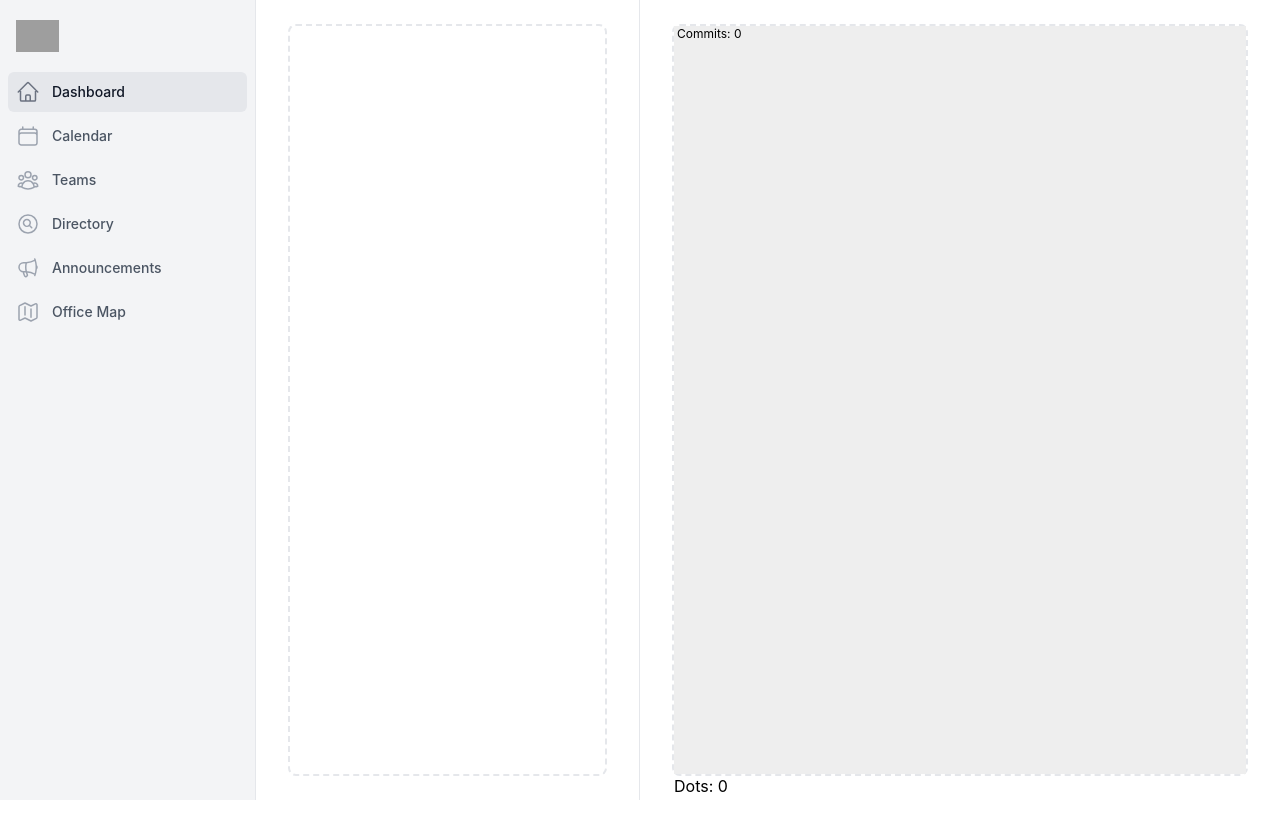
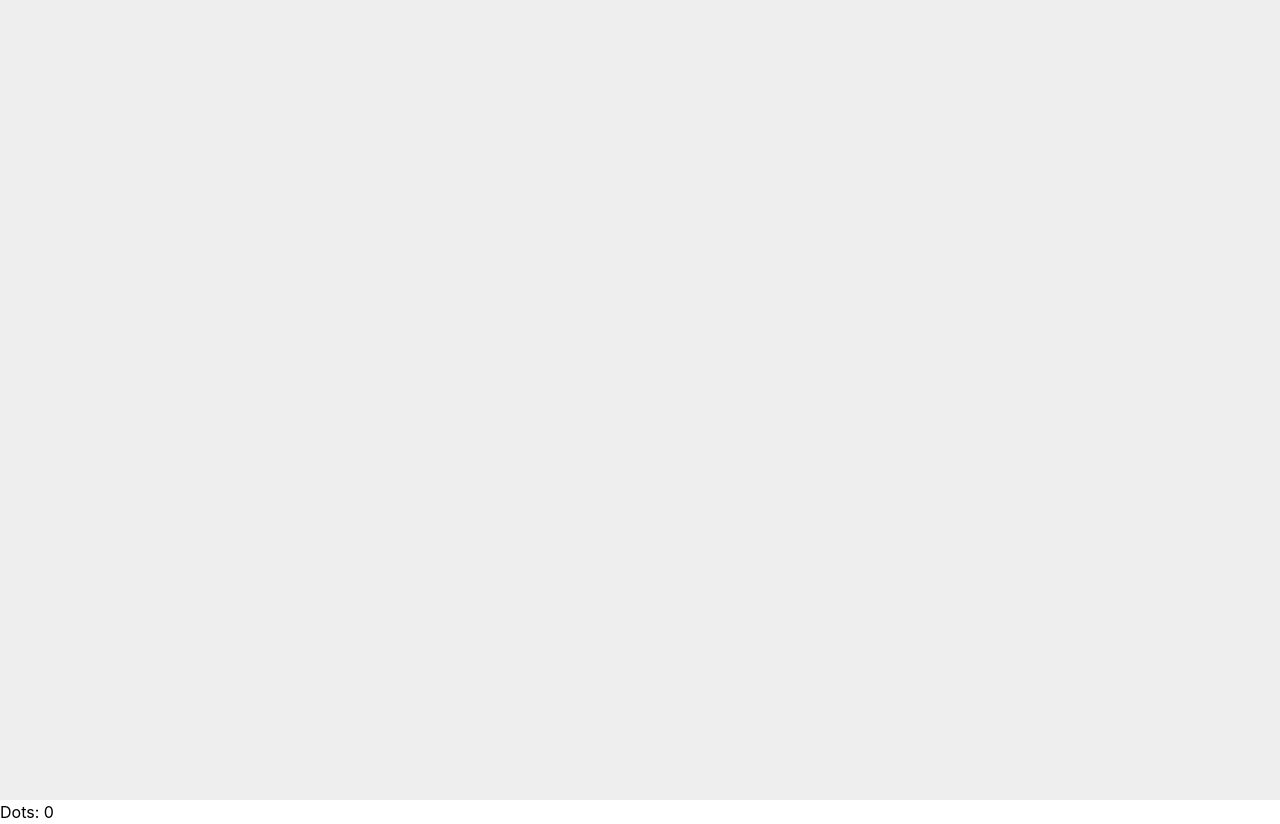
Before and after one commit to mplibunao/sketchy, a React (Vite) app: page / in a window 1280 px wide. Before the commit the page ends 800 px from the top, so only its background shows below. Built offline with nearby package versions, Linux system fonts and the light colour scheme; grey boxes are pictures that could not be loaded.

Commit message:
- Draws a shape over the dots - Clears dots when drawing shape - Removes complex layout for now as I've found the margins and paddings   are the one causing the x and y values of the svg to become incorrect

```diff
--- a/src/components/Layout.tsx
+++ b/src/components/Layout.tsx
@@ -1,4 +1,3 @@
-import { Dialog, Transition } from "@headlessui/react";
 import {
 	Bars3Icon,
 	CalendarIcon,
@@ -8,221 +7,82 @@ import {
 	MegaphoneIcon,
 	UserGroupIcon,
 	XMarkIcon,
-} from "@heroicons/react/24/outline";
-import clsx from "clsx";
-import { Fragment, useState } from "react";
-
-export interface LayoutProps {
-  children?: React.ReactNode;
-}
+} from '@heroicons/react/24/outline'
+import clsx from 'clsx'
 
 const navigation = [
-  { name: "Dashboard", href: "#", icon: HomeIcon, current: true },
-  { name: "Calendar", href: "#", icon: CalendarIcon, current: false },
-  { name: "Teams", href: "#", icon: UserGroupIcon, current: false },
+	{ name: 'Dashboard', href: '#', icon: HomeIcon, current: true },
+	{ name: 'Calendar', href: '#', icon: CalendarIcon, current: false },
+	{ name: 'Teams', href: '#', icon: UserGroupIcon, current: false },
 	{
-    name: "Directory",
-    href: "#",
+		name: 'Directory',
+		href: '#',
 		icon: MagnifyingGlassCircleIcon,
 		current: false,
 	},
-  { name: "Announcements", href: "#", icon: MegaphoneIcon, current: false },
-  { name: "Office Map", href: "#", icon: MapIcon, current: false },
-];
+	{ name: 'Announcements', href: '#', icon: MegaphoneIcon, current: false },
+	{ name: 'Office Map', href: '#', icon: MapIcon, current: false },
+]
 
-export const Layout = ({ children }: LayoutProps): JSX.Element => {
-  const [sidebarOpen, setSidebarOpen] = useState<boolean>(false);
+interface LayoutProps {
+	children: React.ReactNode
+}
 
-  return (
-    <>
-      <div className="flex h-full">
-        <Transition.Root show={sidebarOpen} as={Fragment}>
-          <Dialog
-            as="div"
-            className="relative z-40 lg:hidden"
-            onClose={setSidebarOpen}
-          >
-            <Transition.Child
-              as={Fragment}
-              enter="transition-opacity ease-linear duration-300"
-              enterFrom="opacity-0"
-              enterTo="opacity-100"
-              leave="transition-opacity ease-linear duration-300"
-              leaveFrom="opacity-100"
-              leaveTo="opacity-0"
-            >
-              <div className="fixed inset-0 bg-gray-600 bg-opacity-75" />
-            </Transition.Child>
+export const Layout = ({ children }: LayoutProps) => {
+	return <div className='h-full'>{children}</div>
+}
 
-            <div className="fixed inset-0 z-40 flex">
-              <Transition.Child
-                as={Fragment}
-                enter="transition ease-in-out duration-300 transform"
-                enterFrom="-translate-x-full"
-                enterTo="translate-x-0"
-                leave="transition ease-in-out duration-300 transform"
-                leaveFrom="translate-x-0"
-                leaveTo="-translate-x-full"
-              >
-                <Dialog.Panel className="relative flex w-full max-w-xs flex-1 flex-col bg-white focus:outline-none">
-                  <Transition.Child
-                    as={Fragment}
-                    enter="ease-in-out duration-300"
-                    enterFrom="opacity-0"
-                    enterTo="opacity-100"
-                    leave="ease-in-out duration-300"
-                    leaveFrom="opacity-100"
-                    leaveTo="opacity-0"
-                  >
-                    <div className="absolute top-0 right-0 -mr-12 pt-2">
-                      <button
-                        type="button"
-                        className="ml-1 flex h-10 w-10 items-center justify-center rounded-full focus:outline-none focus:ring-2 focus:ring-inset focus:ring-white"
-                        onClick={() => setSidebarOpen(false)}
-                      >
-                        <span className="sr-only">Close sidebar</span>
-                        <XMarkIcon
-                          className="h-6 w-6 text-white"
-                          aria-hidden="true"
-                        />
-                      </button>
-                    </div>
-                  </Transition.Child>
-                  <div className="h-0 flex-1 overflow-y-auto pt-5 pb-4">
-                    <div className="flex flex-shrink-0 items-center px-4">
-                      <img
-                        className="h-8 w-auto"
-                        src="https://tailwindui.com/img/logos/mark.svg?color=indigo&shade=600"
-                        alt="Your Company"
-                      />
-                    </div>
-                    <nav aria-label="Sidebar" className="mt-5">
-                      <div className="space-y-1 px-2">
-                        {navigation.map((item) => (
-                          <a
-                            key={item.name}
-                            href={item.href}
-                            className={`
-                              ${
-                                item.current
-                                  ? "bg-gray-100 text-gray-900"
-                                  : "text-gray-600 hover:bg-gray-50 hover:text-gray-900"
-                              }
-                              'group flex items-center px-2 py-2 text-base font-medium rounded-md'
-                            )`}
-                          >
-                            <item.icon
-                              className={clsx(
-                                item.current
-                                  ? "text-gray-500"
-                                  : "text-gray-400 group-hover:text-gray-500",
-                                "mr-4 h-6 w-6"
-                              )}
-                              aria-hidden="true"
-                            />
-                            {item.name}
-                          </a>
-                        ))}
-                      </div>
-                    </nav>
-                  </div>
-                </Dialog.Panel>
-              </Transition.Child>
-              <div className="w-14 flex-shrink-0" aria-hidden="true">
-                {/* Force sidebar to shrink to fit close icon */}
-              </div>
-            </div>
-          </Dialog>
-        </Transition.Root>
+//export const Layout = ({ children }: { children: React.ReactNode }) => {
+//return (
+//<div className='h-full flex'>
+//[> Static sidebar for desktop <]
+//<div className='flex w-64 flex-col'>
+//[> Sidebar component, swap this element with another sidebar if you like <]
+//<div className='flex min-h-0 flex-1 flex-col border-r border-gray-200 bg-gray-100'>
+//<div className='flex flex-1 flex-col overflow-y-auto pt-5 pb-4'>
+//<div className='flex flex-shrink-0 items-center px-4'>
+//<img
+//className='h-8 w-auto'
+//src='https://tailwindui.com/img/logos/mark.svg?color=indigo&shade=600'
+//alt='Your Company'
+///>
+//</div>
+//<nav className='mt-5 flex-1' aria-label='Sidebar'>
+//<div className='space-y-1 px-2'>
+//{navigation.map((item) => (
+//<a
+//key={item.name}
+//href={item.href}
+//className={clsx(
+//item.current
+//? 'bg-gray-200 text-gray-900'
+//: 'text-gray-600 hover:bg-gray-50 hover:text-gray-900',
+//'group flex items-center px-2 py-2 text-sm font-medium rounded-md'
+//)}
+//>
+//<item.icon
+//className={clsx(
+//item.current
+//? 'text-gray-500'
+//: 'text-gray-400 group-hover:text-gray-500',
+//'mr-3 h-6 w-6'
+//)}
+//aria-hidden='true'
+///>
+//{item.name}
+//</a>
+//))}
+//</div>
+//</nav>
+//</div>
+//</div>
+//</div>
 
-        {/* Static sidebar for desktop */}
-        <div className="hidden lg:flex lg:flex-shrink-0">
-          <div className="flex w-64 flex-col">
-            {/* Sidebar component, swap this element with another sidebar if you like */}
-            <div className="flex min-h-0 flex-1 flex-col border-r border-gray-200 bg-gray-100">
-              <div className="flex flex-1 flex-col overflow-y-auto pt-5 pb-4">
-                <div className="flex flex-shrink-0 items-center px-4">
-                  <img
-                    className="h-8 w-auto"
-                    src="https://tailwindui.com/img/logos/mark.svg?color=indigo&shade=600"
-                    alt="Your Company"
-                  />
-                </div>
-                <nav className="mt-5 flex-1" aria-label="Sidebar">
-                  <div className="space-y-1 px-2">
-                    {navigation.map((item) => (
-                      <a
-                        key={item.name}
-                        href={item.href}
-                        className={clsx(
-                          item.current
-                            ? "bg-gray-200 text-gray-900"
-                            : "text-gray-600 hover:bg-gray-50 hover:text-gray-900",
-                          "group flex items-center px-2 py-2 text-sm font-medium rounded-md"
-                        )}
-                      >
-                        <item.icon
-                          className={clsx(
-                            item.current
-                              ? "text-gray-500"
-                              : "text-gray-400 group-hover:text-gray-500",
-                            "mr-3 h-6 w-6"
-                          )}
-                          aria-hidden="true"
-                        />
-                        {item.name}
-                      </a>
-                    ))}
-                  </div>
-                </nav>
-              </div>
-            </div>
-          </div>
-        </div>
-        <div className="flex min-w-0 flex-1 flex-col overflow-hidden">
-          <div className="lg:hidden">
-            <div className="flex items-center justify-between border-b border-gray-200 bg-gray-50 px-4 py-1.5">
-              <div>
-                <img
-                  className="h-8 w-auto"
-                  src="https://tailwindui.com/img/logos/mark.svg?color=indigo&shade=600"
-                  alt="Your Company"
-                />
-              </div>
-              <div>
-                <button
-                  type="button"
-                  className="-mr-3 inline-flex h-12 w-12 items-center justify-center rounded-md text-gray-500 hover:text-gray-900"
-                  onClick={() => setSidebarOpen(true)}
-                >
-                  <span className="sr-only">Open sidebar</span>
-                  <Bars3Icon className="h-6 w-6" aria-hidden="true" />
-                </button>
-              </div>
-            </div>
-          </div>
-          <div className="relative z-0 flex flex-1 overflow-hidden">
-            <main className="relative z-0 flex-1 overflow-y-auto focus:outline-none xl:order-last">
-              {/* Start main area*/}
-              <div className="absolute inset-0 py-6 px-4 sm:px-6 lg:px-8">
-                <div className="h-full rounded-lg border-2 border-dashed border-gray-200">
-                  {children}
-                </div>
-              </div>
-              {/* End main area */}
-            </main>
-            <aside className="relative hidden w-96 flex-shrink-0 overflow-y-auto border-r border-gray-200 xl:order-first xl:flex xl:flex-col">
-              {/* Start secondary column (hidden on smaller screens) */}
-              <div className="absolute inset-0 py-6 px-4 sm:px-6 lg:px-8">
-                <div className="h-full rounded-lg border-2 border-dashed border-gray-200"></div>
-              </div>
-              {/* End secondary column */}
-            </aside>
-          </div>
-        </div>
-      </div>
-    </>
-  );
-};
-
-export default Layout;
+//<div className='h-full flex flex-1 flex-col'>
+//<div className='h-full rounded-lg border-2 border-dashed border-gray-200'>
+//{children}
+//</div>
+//</div>
+//</div>
+//)
+//}
--- a/src/components/SvgRoot.tsx
+++ b/src/components/SvgRoot.tsx
@@ -1,25 +1,19 @@
 import { atom, useAtom } from 'jotai'
 import { Point } from '../types'
-import { dotsAtom, SvgDots } from './SvgDots'
-import { useEffect, useRef } from 'react'
+import { commitDotsAtom, dotsAtom, SvgDots } from './SvgDots'
+import { SvgShape } from './SvgShape'
 
 const drawingAtom = atom(false)
 
-export const useCommitCount = () => {
-	const commitCountRef = useRef(0)
-
-	useEffect(() => {
-		commitCountRef.current += 1
-	}, [])
-	return commitCountRef.current
-}
-
-const handleMouseDownAtom = atom(null, (get, set, newDot: Point) => {
+const handleMouseDownAtom = atom(null, (_get, set, newDot: Point) => {
 	set(drawingAtom, true)
 	set(dotsAtom, (dots) => [...dots, newDot])
 })
 
-const handleMouseUpAtom = atom(null, (get, set) => set(drawingAtom, false))
+const handleMouseUpAtom = atom(null, (_get, set) => {
+	set(drawingAtom, false)
+	set(commitDotsAtom, null)
+})
 
 const handleMouseMoveAtom = atom(null, (get, set, newDot: Point) => {
 	if (get(drawingAtom)) {
@@ -36,7 +30,9 @@ export const SvgRoot = () => {
 			width='100%'
 			height='100%'
 			viewBox='0 0 100% 100%'
+			preserveAspectRatio='none'
 			onMouseDown={(e) => {
+				console.log('mouse down', e)
 				handleMouseDown([e.clientX, e.clientY])
 			}}
 			onMouseUp={handleMouseUp}
@@ -45,9 +41,7 @@ export const SvgRoot = () => {
 			}}
 		>
 			<rect width='100%' height='100%' fill='#eee' />
-			<text x='3' y='12' fontSize='12px'>
-				Commits: {useCommitCount()}
-			</text>
+			<SvgShape />
 			<SvgDots />
 		</svg>
 	)
--- /dev/null
+++ b/src/components/SvgShape.tsx
@@ -0,0 +1,29 @@
+import { atom, useAtom } from 'jotai'
+import { Point } from '../types'
+
+const pointsToPath = (points: readonly Point[]) => {
+	return points.reduce((acc, point, index) => {
+		if (index === 0) {
+			return `M ${point[0]} ${point[1]}`
+		}
+		return `${acc} L ${point[0]} ${point[1]}`
+	}, '')
+}
+
+const shapeAtom = atom({ path: '' })
+
+export const addShapeAtom = atom(
+	null,
+	(_get, set, points: readonly Point[]) => {
+		set(shapeAtom, { path: pointsToPath(points) })
+	}
+)
+
+export const SvgShape = () => {
+	const [shape] = useAtom(shapeAtom)
+	return (
+		<g>
+			<path d={shape.path} fill='none' stroke='black' strokeWidth='3' />
+		</g>
+	)
+}
```
Also changed, not shown: src/App.tsx (+6 -1 lines), src/components/SvgDots.tsx (+10 -0 lines). Lines whose indentation alone changed are shown as unchanged.
